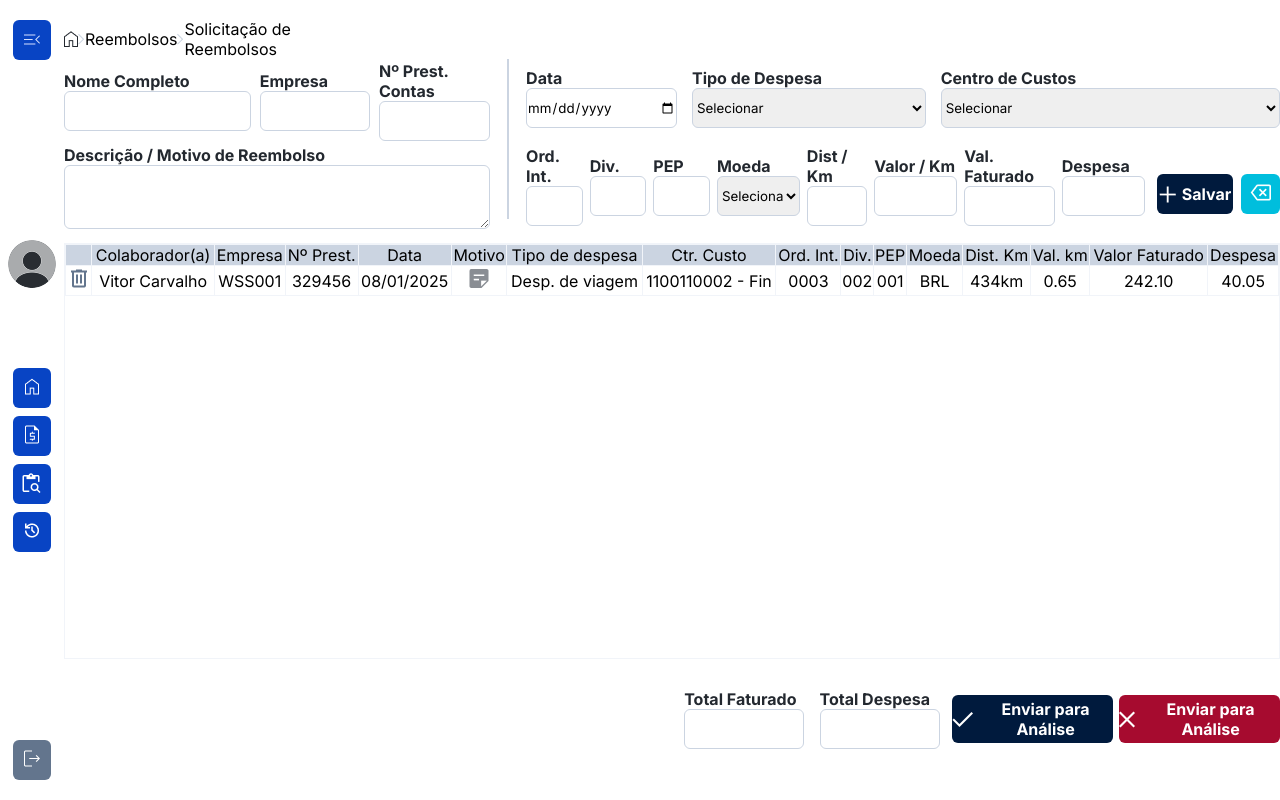
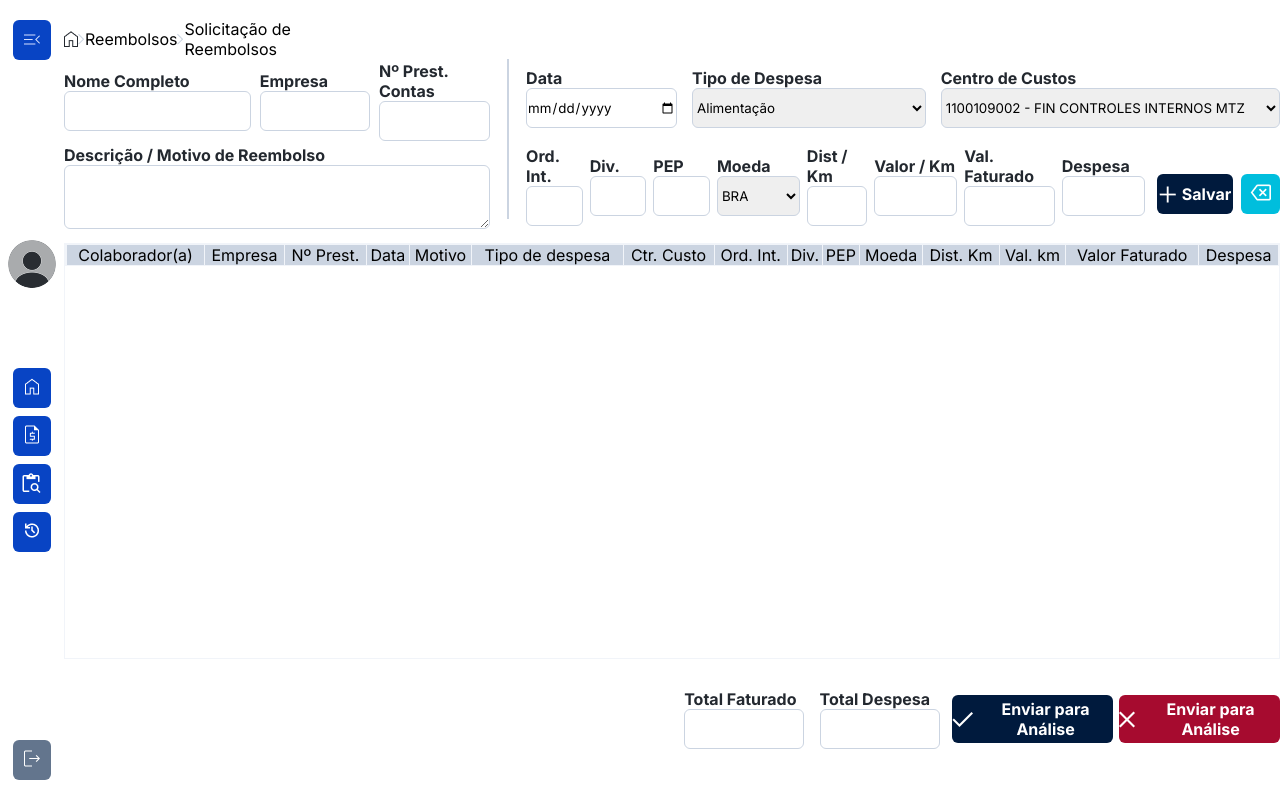
Before and after one commit to RodrigoBurgarelli/sispar, a React (Vite) app: page /solicitacao in a window 1280 px wide. Built offline with nearby package versions, Linux system fonts and the light colour scheme.

Commit message:
definição do estado nos inputs da tela solicitação e começo de definição do botao salvar

```diff
--- a/src/Components/solicitacao/Solicitacao.jsx
+++ b/src/Components/solicitacao/Solicitacao.jsx
@@ -11,8 +11,50 @@ import Lixeira from "../../assets/Solicitacao/lixeira.png"
 import Motivo from "../../assets/Solicitacao/motivo.png"
 import Baixa from "../../assets/Solicitacao/seta baixa.png"
 import Xs from "../../assets/Solicitacao/x.png"
+import { useState } from "react"
 
 export default function Solicitacao() {
+    const [colaborador, setColaborador] = useState(""); // Estado para o campo colaborador
+    const [empresa, setEmpresa] = useState(""); // Estado para o campo empresa
+    const [nPrestacao, setnPrestacao] = useState(""); // Estado para o campo número de prestação
+    const [descricao, setDescricao] = useState(""); // Estado para o campo  descrição
+    const [data, setData] = useState(""); // Estado para o campo data
+    const [motivo, setMotivo] = useState(""); // Estado para o campo motivo  //ESSE ESTADO É PARA QUEM TÁ FAZENDO AVANÇADO UTILIZANDO MODAL
+    const [tipoReembolso, setTipoReembolso] = useState(""); // Estado para o campo tipo de reembolso
+    const [centroCusto, setCentroCusto] = useState(""); // Estado para o campo centro de custo
+    const [ordemInterna, setorOrdemInterna] = useState(""); // Estado para o campo ordem interna
+    const [divisao, setDivisao] = useState(""); // Estado para o campo divisão
+    const [pep, setPep] = useState(""); // Estado para o campo pep
+    const [moeda, setMoeda] = useState(""); // Estado para o campo moeda
+    const [distanciaKm, setDistanciaKm] = useState(""); // Estado para o campo distância km
+    const [valorKm, setValorKm] = useState(""); // Estado para o campo valor km
+    const [valorFaturado, setValorFaturado] = useState(""); // Estado para o campo valor faturado
+    const [despesa, setDespesa] = useState(""); // Estado para o campo despesa
+
+    const [dadosReembolso, setDadosReembolso] = useState([]); // criou-se um array que irá armazenar esses dados
+
+    const handleSubmit = () => {
+        const objetoReembolso = {
+            colaborador,
+            empresa,
+            nPrestacao,
+            descricao,
+            data,
+            tipoReembolso,
+            ordemInterna,
+            centroCusto,
+            divisao,
+            pep,
+            moeda,
+            distanciaKm,
+            valorKm,
+            valorFaturado,
+            despesa
+        }
+        setDadosReembolso(dadosReembolso.concat(objetoReembolso))
+    };
+
+
     return (
         <div className={styles.divGeralSolicitacao}>
             <NavBar />
@@ -26,24 +68,24 @@ export default function Solicitacao() {
                     <p>Solicitação de Reembolsos</p>
                 </header>
                 <main className={styles.mainSolicitacao}>
-                    <form className={styles.formSolicitacao} action="">
+                    <form className={styles.formSolicitacao} action="" onSubmit={ (e) => e.preventDefault()}>
                         <div className={styles.grupo1}>
                             <div className={styles.inputNome}>
                                 <label htmlFor="">Nome Completo</label>
-                                <input type="text" />
+                                <input value={colaborador} name="nome" type="text" onChange={(e) => setColaborador(e.target.value)} />
                             </div>
                             <div className={styles.inputEmpresa}>
                                 <label htmlFor="">Empresa</label>
-                                <input type="text" name="" id="" />
+                                <input value={empresa} type="text" name="empresa" id="" onChange={(e) => setEmpresa(e.target.value)} />
                             </div>
                             <div className={styles.inputPrest}>
                                 <label htmlFor="">Nº Prest. Contas</label>
-                                <input type="text" />
+                                <input value={nPrestacao} type="number" name="nPrestacao" id="" onChange={(e) => setnPrestacao(e.target.value)} />
 
                             </div>
                             <div className={styles.inputMotivo}>
                                 <label htmlFor="">Descrição / Motivo de Reembolso</label>
-                                <textarea name="" id=""></textarea>
+                                <textarea value={descricao} name="descricaoMotivo" id="" onChange={(e) => setDescricao(e.target.value)} ></textarea>
                             </div>
                         </div>
                         <div className={styles.barraVertical}></div>
@@ -51,85 +93,85 @@ export default function Solicitacao() {
                         <div className={styles.grupo2}>
                             <div className={styles.inputData}>
                                 <label htmlFor="">Data</label>
-                                <input type="date" name="" id="" />
+                                <input value={data} type="date" name="" id="" onChange={(e) => setData(e.target.value)} />
 
                             </div>
 
                             <div className={styles.inputTipoDespesas}>
                                 <label htmlFor="">Tipo de Despesa</label>
 
-                                <select name="" id="">
-                                    <option value="" disabled selected>Selecionar</option>
-                                    <option value="">Alimentação</option>
-                                    <option value="">Combustível</option>
-                                    <option value="">Condução</option>
-                                    <option value="">Estacionamento</option>
-                                    <option value="">Viagem admin.</option>
-                                    <option value="">Viagem operacional</option>
-                                    <option value="">Eventos de representação</option>
+                                <select value={tipoReembolso} name="tipoReembolso" id="" onChange={(e) => setTipoReembolso(e.target.value)} >
+                                    <option value="selecionar" disabled selected>Selecionar</option>
+                                    <option value="alimentacao">Alimentação</option>
+                                    <option value="combustivel">Combustível</option>
+                                    <option value="conducao">Condução</option>
+                                    <option value="estacionamento">Estacionamento</option>
+                                    <option value="viagem adm">Viagem admin.</option>
+                                    <option value="viagem oper">Viagem operacional</option>
+                                    <option value="eventos">Eventos de representação</option>
                                 </select>
                             </div>
 
                             <div className={styles.inputCentroCustos}>
                                 <label htmlFor="">Centro de Custos</label>
-                                <select name="" id="">
-                                    <option value="" disabled selected>Selecionar</option>
-                                    <option value="">1100109002 - FIN CONTROLES INTERNOS MTZ</option>
-                                    <option value="">1100110002 - FIN VICE-PRESIDENCIA FINANCAS MTZ</option>
-                                    <option value="">1100110102 - FIN CONTABILIDADE MTZ</option>
+                                <select value={centroCusto} name="centroCusto" id="" onChange={(e) => setCentroCusto(e.target.value)} >
+                                    <option value="selecionar" disabled selected>Selecionar</option>
+                                    <option value="FIN CONTROLES INTERNOS MTZ">1100109002 - FIN CONTROLES INTERNOS MTZ</option>
+                                    <option value="FIN VICE-PRESIDENCIA FINANCAS MTZ">1100110002 - FIN VICE-PRESIDENCIA FINANCAS MTZ</option>
+                                    <option value="FIN CONTABILIDADE MTZ">1100110102 - FIN CONTABILIDADE MTZ</option>
                                 </select>
                             </div>
 
                             <div className={styles.inputOrdInt}>
-                                <label htmlFor="">Ord. Int.</label>
-                                <input type="number" name="" id="" maxLength={4} />
+                                <label htmlFor="ordemInterna">Ord. Int.</label>
+                                <input value={ordemInterna} type="text" name="ordemInterna" id=""  onChange={(e) => setorOrdemInterna(e.target.value)} />
                             </div>
 
                             <div className={styles.inputDiv}>
                                 <label htmlFor="">Div.</label>
-                                <input type="number" name="" id="" maxLength={3} />
+                                <input value={divisao} type="number" name="divisao" id="" maxLength={3} onChange={(e) => setDivisao(e.target.value)} />
                             </div>
 
                             <div className={styles.inputPep}>
                                 <label htmlFor="">PEP</label>
-                                <input type="number" name="" id="" />
+                                <input value={pep} type="number" name="pep" id="" onChange={(e) => setPep(e.target.value)} />
                             </div>
 
                             <div className={styles.inputMoeda}>
                                 <label htmlFor="">Moeda</label>
-                                <select name="" id="">
-                                    <option value="" disabled selected>Selecionar</option>
-                                    <option value="">BRA</option>
-                                    <option value="">ARS</option>
-                                    <option value="">USD</option>
-                                    <option value="">EUR</option>
-                                    <option value="">GBP</option>
-                                    <option value="">CNH</option>
+                                <select value={moeda} name="moeda" id="" onChange={(e) => setMoeda(e.target.value)} >
+                                    <option value="selecionar" disabled selected>Selecionar</option>
+                                    <option value="BRA">BRA</option>
+                                    <option value="ARS">ARS</option>
+                                    <option value="USD">USD</option>
+                                    <option value="EUR">EUR</option>
+                                    <option value="GBP">GBP</option>
+                                    <option value="CNH">CNH</option>
                                 </select>
                             </div>
 
                             <div className={styles.inputDist}>
                                 <label htmlFor="">Dist / Km</label>
-                                <input type="text" name="" id="" />
+                                <input value={distanciaKm} type="text" name="" id="" onChange={(e) => setDistanciaKm(e.target.value)} />
                             </div>
 
                             <div className={styles.inputValor}>
                                 <label htmlFor="">Valor / Km</label>
-                                <input type="number" name="" id="" />
+                                <input value={valorKm} type="number" name="valorKm" id="" onChange={(e) => setValorKm(e.target.value)} />
                             </div>
 
                             <div className={styles.inputValFaturado}>
                                 <label htmlFor="">Val. Faturado</label>
-                                <input type="number" name="" id="" />
+                                <input value={valorFaturado} type="number" name="valorFaturado" id="" onChange={(e) => setValorFaturado(e.target.value)} />
                             </div>
 
                             <div className={styles.inputDespesa}>
                                 <label htmlFor="">Despesa</label>
-                                <input type="number" name="" id="" />
+                                <input value={despesa} type="number" name="despesa" id="" onChange={(e) => setDespesa(e.target.value)} />
                             </div>
 
                             <div className={styles.buttonG2}>
-                                <button className={styles.buttonSalvar}>
+                                <button className={styles.buttonSalvar} type="submit" onClick={handleSubmit} >
                                     <img src={Mais} alt="" />
                                     <p>Salvar</p>
                                 </button>
@@ -166,24 +208,27 @@ export default function Solicitacao() {
                                 </tr>
                             </thead>
                             <tbody>
+                                {dadosReembolso.map((item, index) => (
                                     <tr>
                                         <td><img src={Lixeira} alt="ícone da lixeira" /></td>
-                                   <td>Vitor Carvalho</td>
-                                   <td>WSS001</td>
-                                   <td>329456</td>
-                                   <td>08/01/2025</td>
+                                        <td>{item.colaborador}</td>
+                                        <td>{item.empresa}</td>
+                                        <td>{item.nPrestacao}</td>
+                                        <td>{item.data}</td>
                                         <td><img src={Motivo} alt="icone motivo" /></td>
-                                   <td>Desp. de viagem</td>
-                                   <td>1100110002 - Fin</td>
-                                   <td>0003</td>
-                                   <td>002</td>
-                                   <td>001</td>
-                                   <td>BRL</td>
-                                   <td>434km</td>
-                                   <td>0.65</td>
-                                   <td>242.10</td>
-                                   <td>40.05</td>
+                                        <td>{item.tipoReembolso}</td>
+                                        <td>{item.centroCusto}</td>
+                                        <td>{item.ordemInterna}</td>
+                                        <td>{item.divisao}</td>
+                                        <td>{item.pep}</td>
+                                        <td>{item.moeda}</td>
+                                        <td>{item.distanciaKm}</td>
+                                        <td>{item.valorKm}</td>
+                                        <td>{item.valorFaturado}</td>
+                                        <td>{item.despesa}</td>
                                     </tr>
+                                ) )}
+
                             </tbody>
                         </table>
 
```
Lines whose indentation alone changed are shown as unchanged.
